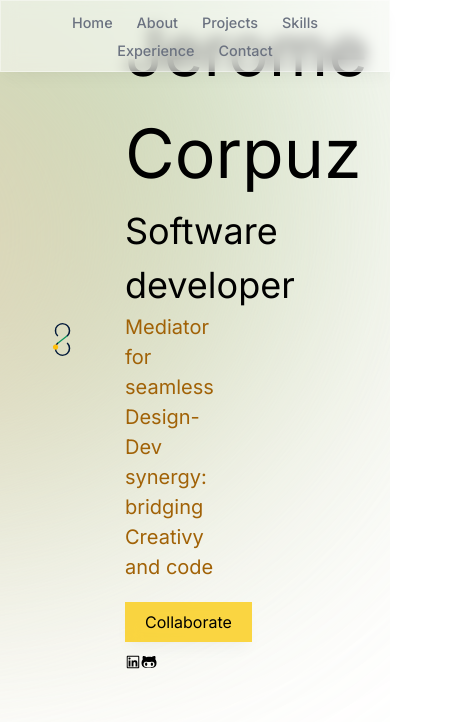
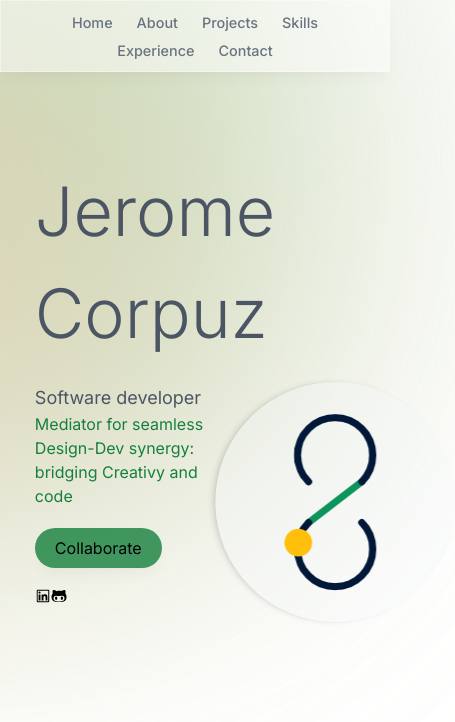
Before and after one commit to romylomy/jerome-corpuz-portfolio, a Next.js app: page / in a window 390 px wide. Shown: the top 722 px of the page, 455 px wide, since content can reach past the window. Built offline with nearby package versions, Linux system fonts and the light colour scheme.

Commit message:
responsive hero section

```diff
--- a/components/intro.tsx
+++ b/components/intro.tsx
@@ -11,37 +11,75 @@ import animationData from '@/app/animationData.json'
 
 export default function Intro() {
   return (
-    <section className=' flex items-center '>
-            <div className='  p-10 w-1/2  rotate-90 '>
-                <Lottie animationData={animationData}/>
-            </div>
+    <section className='p-30 flex  align-center justify-center  ml-0 '>
+            <div className='pr-40 pl-20 pt-40 md:px-80 lg:px-70'>
+
+
+                <div className='relative'>
+                       <div>
+                          <div className='grid grid-col-1 lg:grid-cols-2'>
+
+
+                                <div className=''>
+                                  <motion.p
+                                    initial={{ opacity: 0}}
+                                    animate={{ opacity: 1}}
+                                    transition={{ duration: 0.5 }}
+                                    className=' text-name w-1/2 text-md text-gray-600 font-light md:text-md'>Jerome Corpuz
+                                  </motion.p>
+
+
 
                                   <motion.div
                                     initial={{ opacity: 0}}
                                     animate={{ opacity: 1}}
-              transition={{ duration: 0.9 }}
-              className='sm:w-1/2'>
+                                    transition={{ duration: 1.5 }}
+                                    className='pt-5'>
+
+                                        <p className='text-lg text-gray-600'>Software developer</p>
+
+                                        <p className=' w-3/4 text-small  text-green-700  '>
+                                            Mediator for seamless Design-Dev synergy: bridging Creativy and code
+                                        </p>
 
 
-                <div className='p-0 w-3/4 lg:flex items-center justify-center'>
-                    <div className=' lg:pl-2 pb-2 '>
-                          <h1 className='text-name'>Jerome Corpuz </h1>
-                          <h2 className=' text-occupation'>Software developer</h2>
-                          <p className=' w-1/2 text-slogan text-yellow-700'>
-                              Mediator for seamless Design-Dev synergy: bridging Creativy and code
-                          </p>
-                          <button className='mt-5 mb-3 pl-5 pr-5 pt-2 pb-2 border-white border-opacity-40 bg-yellow-400 bg-opacity-80 shadow-lg shadow-black/[0.03] backdrop-blur-[0.5rem] sm:rounded-full dark:bg-gray-950 dark:border-black/40 dark:bg-opacity-75'>Collaborate</button>
+                                      <button className='mt-5 mb-5 pl-5 pr-5 pt-2 pb-2 border-white border-opacity-40 bg-green-700 bg-opacity-80 shadow-lg shadow-black/[0.03] backdrop-blur-[0.5rem] rounded-full dark:bg-gray-950 dark:border-black/40 dark:bg-opacity-75 hover:bg-yellow-400'>Collaborate</button>
 
-                          <div className='flex items-center'>
+                                      <div className='flex items-center '>
                                           <AiOutlineLinkedin  />
                                           <FaGithubAlt/>
                                       </div>
 
+
+                                   </motion.div>
+
+
+
+                                </div >
+                                <div className=' shadow-md rounded-full lg:pl-30'>
+                                  <div className=' absolute bg-slate-100 bg-opacity-30 top-1/2 left-3/4 top rotate-90 shadow-md rounded-full w-full md:w-full lg:static lg:w-full'>
+                                      <Lottie animationData={animationData}/>
                                   </div>
 
                                 </div>
 
-            </motion.div>
+
+
+                          </div>
+
+
+
+
+                        </div>
+
+                </div>
+            </div>
+
+
+
+
+
+
 
 
     </section>
```
Lines whose indentation alone changed are shown as unchanged.
